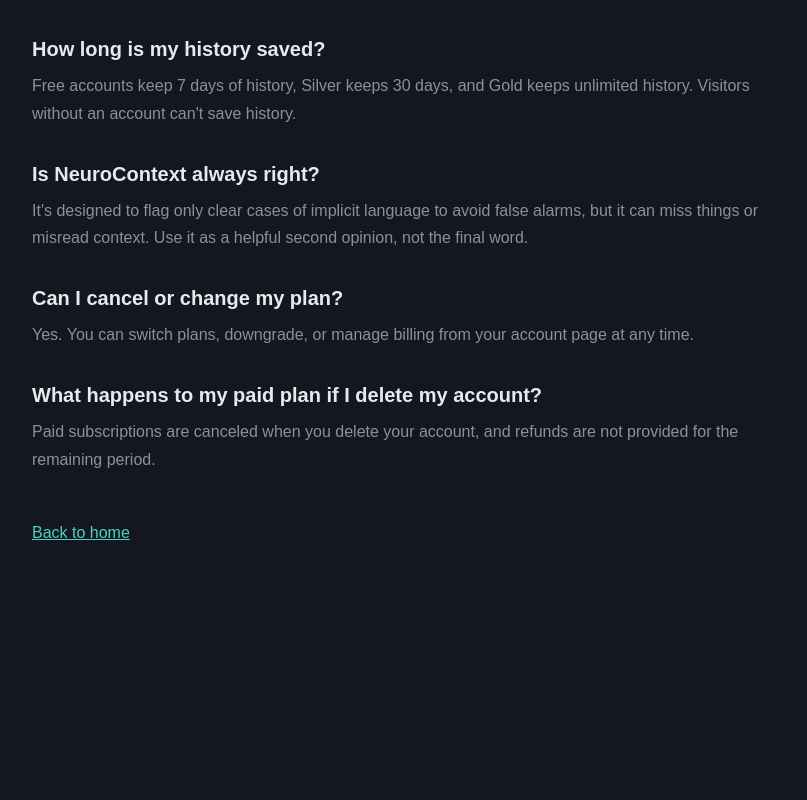
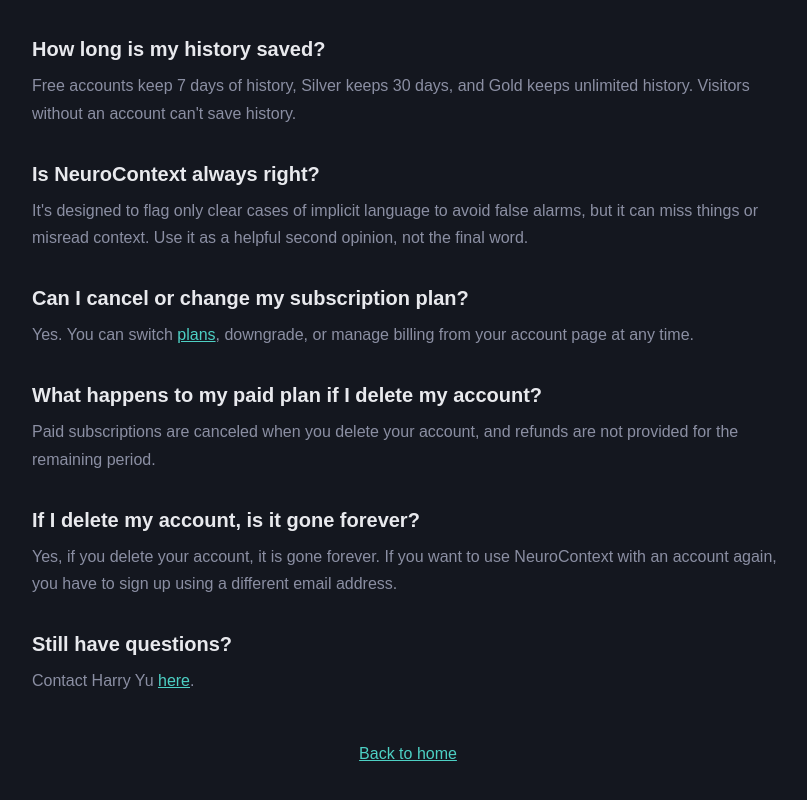
Before and after one commit to harry23yu/neurocontext, a Next.js app: page /faq in a window 1280 px wide. Shown: the part 1042-1842 px from the top of the page, without its empty margins (232-1039 px from the left). Before the commit the page ends 1651 px from the top, so only its background shows below. Built offline with nearby package versions, Linux system fonts and the light colour scheme; no server answers; the database is empty.

Commit message:
Update FAQ page with contact link

```diff
--- a/app/faq/page.tsx
+++ b/app/faq/page.tsx
@@ -1,6 +1,7 @@
 import Link from "next/link";
+import type { ReactNode } from "react";
 
-const faqs: { question: string; answer: string }[] = [
+const faqs: { question: string; answer: ReactNode }[] = [
   {
     question: "What is the inspiration behind NeuroContext?",
     answer:
@@ -37,21 +38,38 @@
       "It's designed to flag only clear cases of implicit language to avoid false alarms, but it can miss things or misread context. Use it as a helpful second opinion, not the final word.",
   },
   {
-    question: "Can I cancel or change my plan?",
-    answer:
-      "Yes. You can switch plans, downgrade, or manage billing from your account page at any time.",
+    question: "Can I cancel or change my subscription plan?",
+    answer: (
+      <>
+        Yes. You can switch <a href="/pricing" style={{ color: "var(--color-accent)", textDecoration: "underline" }}>plans</a>, downgrade, or manage billing from your account page at any time.
+      </>
+    ),
   },
   {
     question: "What happens to my paid plan if I delete my account?",
     answer:
       "Paid subscriptions are canceled when you delete your account, and refunds are not provided for the remaining period.",
   },
+  {
+    question: "If I delete my account, is it gone forever?",
+    answer:
+      "Yes, if you delete your account, it is gone forever. If you want to use NeuroContext with an account again, you have to sign up using a different email address.",
+  },
+  {
+    question: "Still have questions?",
+    answer: (
+      <>
+        Contact Harry Yu {" "}
+        <a href="mailto:harry23yu@gmail.com" style={{ color: "var(--color-accent)", textDecoration: "underline" }}>here</a>.
+      </>
+    ),
+  },
 ];
 
 export default function Faq() {
   return (
     <div style={{ maxWidth: "800px", margin: "0 auto", padding: "4rem 1.5rem" }}>
-      <h1 style={{ fontSize: "2.5rem", fontWeight: "700", marginBottom: "2.5rem", color: "var(--color-text)" }}>
+      <h1 style={{ fontSize: "2.5rem", fontWeight: "700", marginBottom: "2.5rem", color: "var(--color-text)", textAlign: "center" }}>
         Frequently Asked Questions
       </h1>
 
@@ -66,8 +84,8 @@
         ))}
       </div>
 
-      <p style={{ marginTop: "3rem", color: "var(--color-muted)" }}>
-        <Link href="/" style={{ color: "var(--color-accent)", textDecoration: "underline" }}>
+      <p style={{ marginTop: "3rem", color: "var(--color-muted)", textAlign: "center"}}>
+        <Link href="/" style={{ color: "var(--color-accent)", textDecoration: "underline"}}>
           Back to home
         </Link>
       </p>
```
